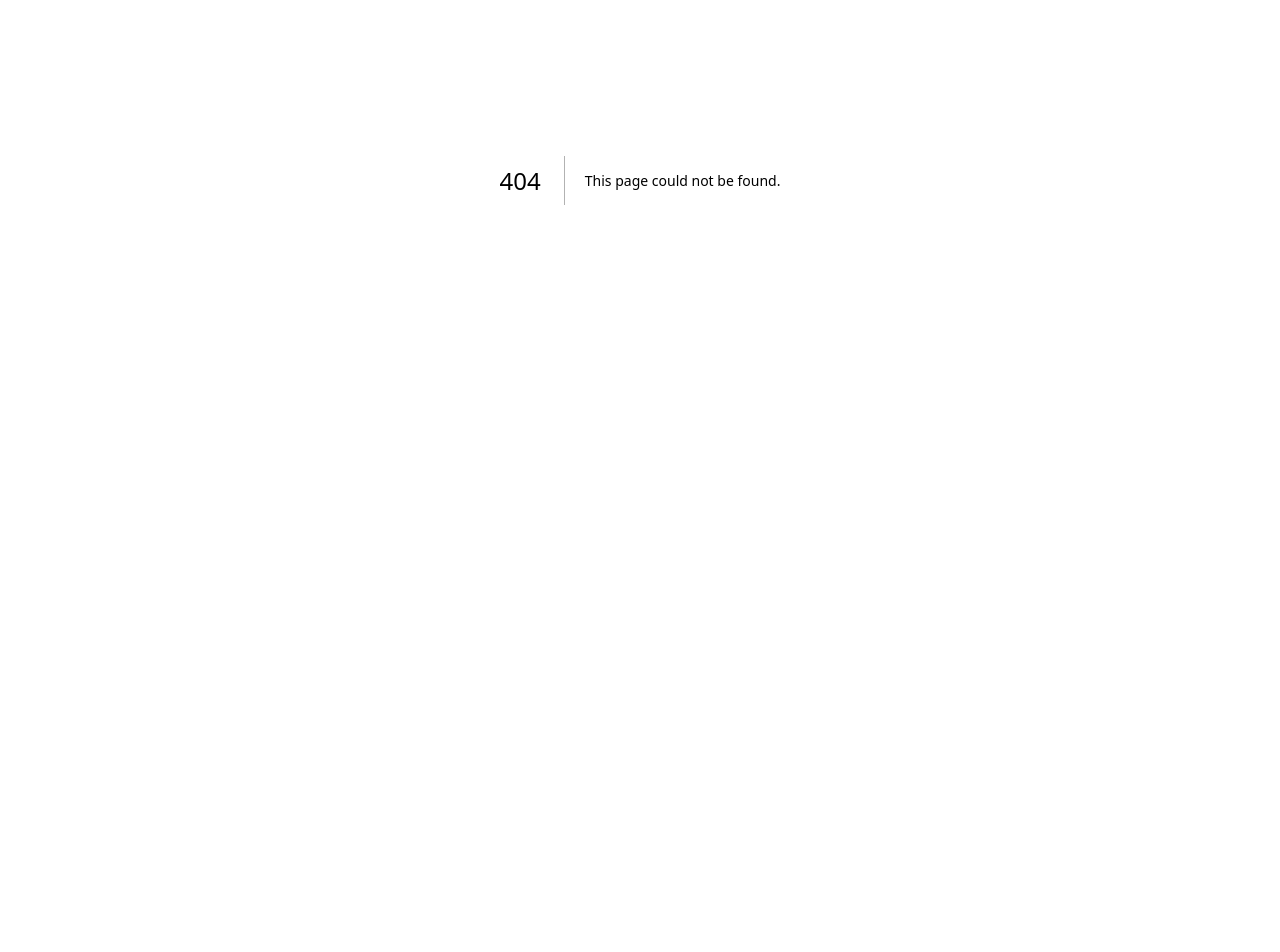
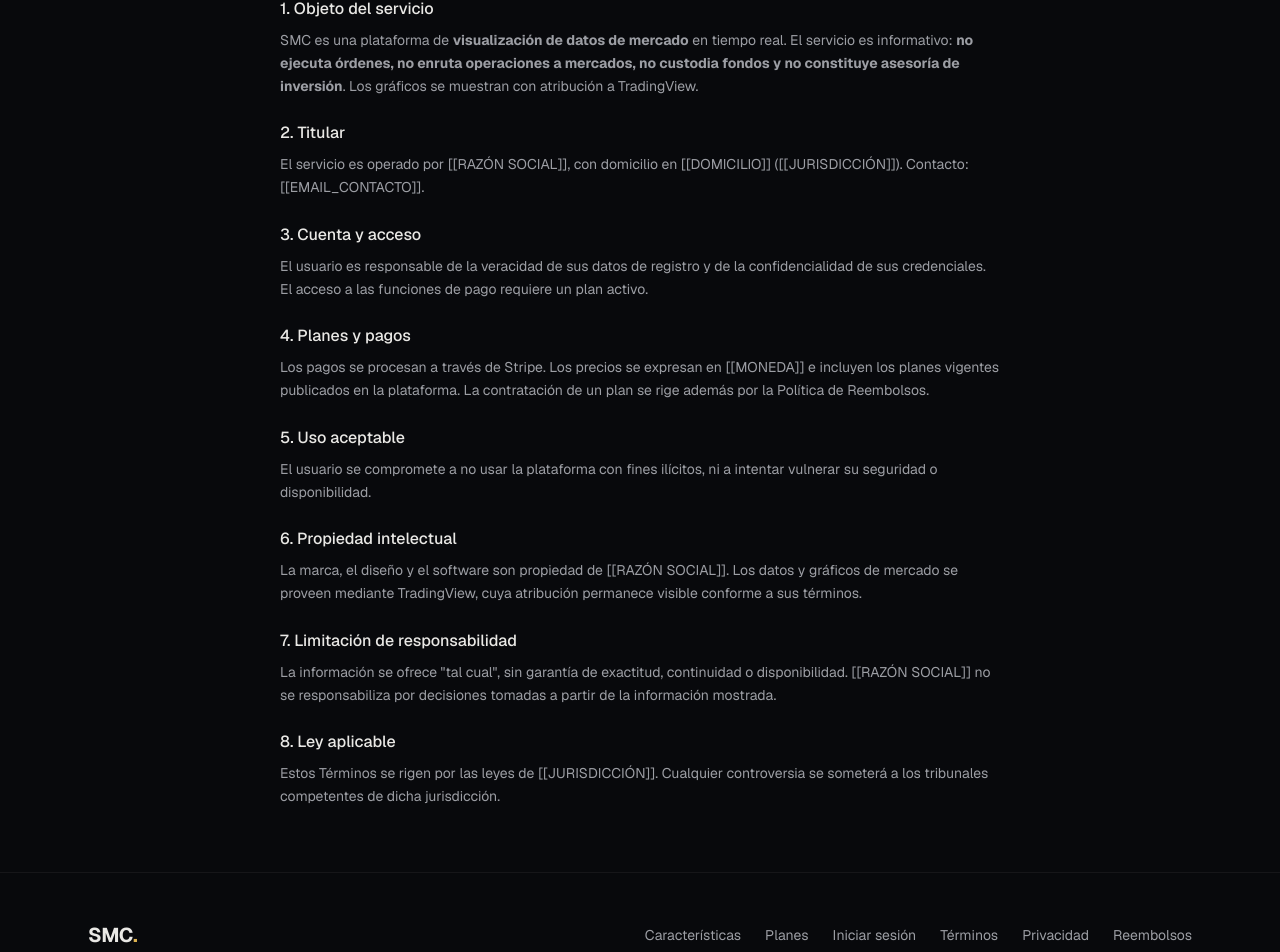
Before and after one commit to Sad1mus/smc-platform, a Next.js app: page /terminos in a window 1280 px wide. Before the commit this address had no page. Shown: the part 220-1172 px from the top of the page. Before the commit the page ends 800 px from the top, so only its background shows below. Built offline with nearby package versions, Linux system fonts and the light colour scheme; no server answers.

Commit message:
feat: páginas legales (Términos/Privacidad/Reembolsos) + links en footer (ZEN-6)

```diff
--- /dev/null
+++ b/app/privacidad/page.tsx
@@ -0,0 +1,54 @@
+import { LegalPage, LegalSection } from "@/components/legal/legal-page"
+
+export const metadata = { title: "Política de Privacidad — SMC" }
+
+// TODO: reemplazar con datos legales reales del cliente
+// ([[RAZÓN SOCIAL]], [[JURISDICCIÓN]], [[EMAIL_CONTACTO]], [[DPO]]).
+export default function PrivacidadPage() {
+  return (
+    <LegalPage title="Política de Privacidad">
+      <LegalSection heading="1. Responsable del tratamiento">
+        <p>
+          [[RAZÓN SOCIAL]], [[DOMICILIO]] ([[JURISDICCIÓN]]). Para consultas sobre
+          tus datos: [[EMAIL_CONTACTO]].
+        </p>
+      </LegalSection>
+      <LegalSection heading="2. Datos que tratamos">
+        <p>
+          Datos de cuenta (nombre, correo), datos de autenticación y, para pagos,
+          los datos que gestiona el procesador. La plataforma <strong>no almacena
+          números de tarjeta</strong>: los datos de tarjeta se manejan
+          directamente en Stripe.
+        </p>
+      </LegalSection>
+      <LegalSection heading="3. Finalidad y base legal">
+        <p>
+          Tratamos los datos para prestar el servicio, gestionar la suscripción y
+          cumplir obligaciones legales. La base legal es la ejecución del contrato
+          y, en su caso, el consentimiento del usuario.
+        </p>
+      </LegalSection>
+      <LegalSection heading="4. Encargados y terceros">
+        <p>
+          Nos apoyamos en proveedores que actúan como encargados del tratamiento:
+          Supabase (autenticación y base de datos), Stripe (pagos) y Vercel
+          (alojamiento). Cada uno trata los datos conforme a sus propios términos.
+        </p>
+      </LegalSection>
+      <LegalSection heading="5. Conservación">
+        <p>
+          Conservamos los datos mientras la cuenta esté activa y durante los
+          plazos legales aplicables tras su baja.
+        </p>
+      </LegalSection>
+      <LegalSection heading="6. Tus derechos">
+        <p>
+          Puedes ejercer los derechos de acceso, rectificación, supresión,
+          oposición, limitación y portabilidad escribiendo a [[EMAIL_CONTACTO]].
+          Si resides en la UE, puedes reclamar ante la autoridad de control
+          competente.
+        </p>
+      </LegalSection>
+    </LegalPage>
+  )
+}
--- /dev/null
+++ b/app/reembolsos/page.tsx
@@ -0,0 +1,45 @@
+import { LegalPage, LegalSection } from "@/components/legal/legal-page"
+
+export const metadata = { title: "Política de Reembolsos — SMC" }
+
+// TODO: reemplazar con datos legales reales del cliente
+// ([[RAZÓN SOCIAL]], [[EMAIL_CONTACTO]], [[VENTANA_REEMBOLSO]], [[MONEDA]]).
+export default function ReembolsosPage() {
+  return (
+    <LegalPage title="Política de Reembolsos">
+      <LegalSection heading="1. Alcance">
+        <p>
+          Esta política aplica a las suscripciones y pagos realizados en la
+          plataforma a través de Stripe, operada por [[RAZÓN SOCIAL]].
+        </p>
+      </LegalSection>
+      <LegalSection heading="2. Derecho de reembolso">
+        <p>
+          Podés solicitar el reembolso dentro de los [[VENTANA_REEMBOLSO]] días
+          posteriores a la compra, siempre que no se haya hecho un uso sustancial
+          del servicio. Los importes se devuelven en [[MONEDA]] al medio de pago
+          original.
+        </p>
+      </LegalSection>
+      <LegalSection heading="3. Cancelación de suscripción">
+        <p>
+          Podés cancelar en cualquier momento desde tu cuenta. La cancelación
+          detiene las renovaciones futuras; el acceso permanece hasta el fin del
+          período ya pagado.
+        </p>
+      </LegalSection>
+      <LegalSection heading="4. Cómo solicitarlo">
+        <p>
+          Escribí a [[EMAIL_CONTACTO]] indicando el correo de tu cuenta y la fecha
+          de compra. Procesamos las solicitudes en un plazo razonable.
+        </p>
+      </LegalSection>
+      <LegalSection heading="5. Excepciones">
+        <p>
+          No corresponden reembolsos sobre períodos ya consumidos ni sobre planes
+          expresamente marcados como no reembolsables al momento de la compra.
+        </p>
+      </LegalSection>
+    </LegalPage>
+  )
+}
--- /dev/null
+++ b/app/terminos/page.tsx
@@ -0,0 +1,69 @@
+import { LegalPage, LegalSection } from "@/components/legal/legal-page"
+
+export const metadata = { title: "Términos y Condiciones — SMC" }
+
+// TODO: reemplazar con datos legales reales del cliente
+// ([[RAZÓN SOCIAL]], [[JURISDICCIÓN]], [[EMAIL_CONTACTO]], [[MONEDA]]).
+export default function TerminosPage() {
+  return (
+    <LegalPage title="Términos y Condiciones">
+      <LegalSection heading="1. Objeto del servicio">
+        <p>
+          SMC es una plataforma de <strong>visualización de datos de mercado</strong>{" "}
+          en tiempo real. El servicio es informativo: <strong>no ejecuta
+          órdenes, no enruta operaciones a mercados, no custodia fondos y no
+          constituye asesoría de inversión</strong>. Los gráficos se muestran con
+          atribución a TradingView.
+        </p>
+      </LegalSection>
+      <LegalSection heading="2. Titular">
+        <p>
+          El servicio es operado por [[RAZÓN SOCIAL]], con domicilio en
+          [[DOMICILIO]] ([[JURISDICCIÓN]]). Contacto: [[EMAIL_CONTACTO]].
+        </p>
+      </LegalSection>
+      <LegalSection heading="3. Cuenta y acceso">
+        <p>
+          El usuario es responsable de la veracidad de sus datos de registro y de
+          la confidencialidad de sus credenciales. El acceso a las funciones de
+          pago requiere un plan activo.
+        </p>
+      </LegalSection>
+      <LegalSection heading="4. Planes y pagos">
+        <p>
+          Los pagos se procesan a través de Stripe. Los precios se expresan en
+          [[MONEDA]] e incluyen los planes vigentes publicados en la plataforma.
+          La contratación de un plan se rige además por la Política de Reembolsos.
+        </p>
+      </LegalSection>
+      <LegalSection heading="5. Uso aceptable">
+        <p>
+          El usuario se compromete a no usar la plataforma con fines ilícitos, ni
+          a intentar vulnerar su seguridad o disponibilidad.
+        </p>
+      </LegalSection>
+      <LegalSection heading="6. Propiedad intelectual">
+        <p>
+          La marca, el diseño y el software son propiedad de [[RAZÓN SOCIAL]]. Los
+          datos y gráficos de mercado se proveen mediante TradingView, cuya
+          atribución permanece visible conforme a sus términos.
+        </p>
+      </LegalSection>
+      <LegalSection heading="7. Limitación de responsabilidad">
+        <p>
+          La información se ofrece &quot;tal cual&quot;, sin garantía de
+          exactitud, continuidad o disponibilidad. [[RAZÓN SOCIAL]] no se
+          responsabiliza por decisiones tomadas a partir de la información
+          mostrada.
+        </p>
+      </LegalSection>
+      <LegalSection heading="8. Ley aplicable">
+        <p>
+          Estos Términos se rigen por las leyes de [[JURISDICCIÓN]]. Cualquier
+          controversia se someterá a los tribunales competentes de dicha
+          jurisdicción.
+        </p>
+      </LegalSection>
+    </LegalPage>
+  )
+}
--- a/components/landing/site-footer.tsx
+++ b/components/landing/site-footer.tsx
@@ -27,6 +27,24 @@ export function SiteFooter() {
             >
               Iniciar sesión
             </Link>
+            <Link
+              href="/terminos"
+              className="text-muted-foreground hover:text-foreground transition-colors duration-200"
+            >
+              Términos
+            </Link>
+            <Link
+              href="/privacidad"
+              className="text-muted-foreground hover:text-foreground transition-colors duration-200"
+            >
+              Privacidad
+            </Link>
+            <Link
+              href="/reembolsos"
+              className="text-muted-foreground hover:text-foreground transition-colors duration-200"
+            >
+              Reembolsos
+            </Link>
           </nav>
         </div>
         <div className="border-border/60 flex flex-col gap-4 border-t pt-6">
--- /dev/null
+++ b/components/legal/legal-page.tsx
@@ -0,0 +1,49 @@
+import { SiteFooter } from "@/components/landing/site-footer"
+import { SiteHeader } from "@/components/landing/site-header"
+
+/**
+ * Cascarón compartido de las páginas legales (Términos, Privacidad, Reembolsos).
+ * El contenido es PROVISIONAL: usa marcadores [[...]] que deben reemplazarse con
+ * los datos legales reales del cliente antes del go-live.
+ */
+export function LegalPage({
+  title,
+  children,
+}: {
+  title: string
+  children: React.ReactNode
+}) {
+  return (
+    <>
+      <SiteHeader />
+      <main className="flex-1">
+        <article className="mx-auto w-full max-w-3xl px-4 py-16 md:px-6">
+          <h1 className="text-2xl font-semibold tracking-tight">{title}</h1>
+          <p className="text-muted-foreground/70 mt-2 mb-10 font-mono text-xs">
+            Documento provisional · pendiente de los datos legales del cliente.
+          </p>
+          <div className="text-muted-foreground flex flex-col gap-6 text-sm leading-relaxed">
+            {children}
+          </div>
+        </article>
+      </main>
+      <SiteFooter />
+    </>
+  )
+}
+
+/** Sección con título para las páginas legales. */
+export function LegalSection({
+  heading,
+  children,
+}: {
+  heading: string
+  children: React.ReactNode
+}) {
+  return (
+    <section className="flex flex-col gap-2">
+      <h2 className="text-foreground text-base font-medium">{heading}</h2>
+      {children}
+    </section>
+  )
+}
```
